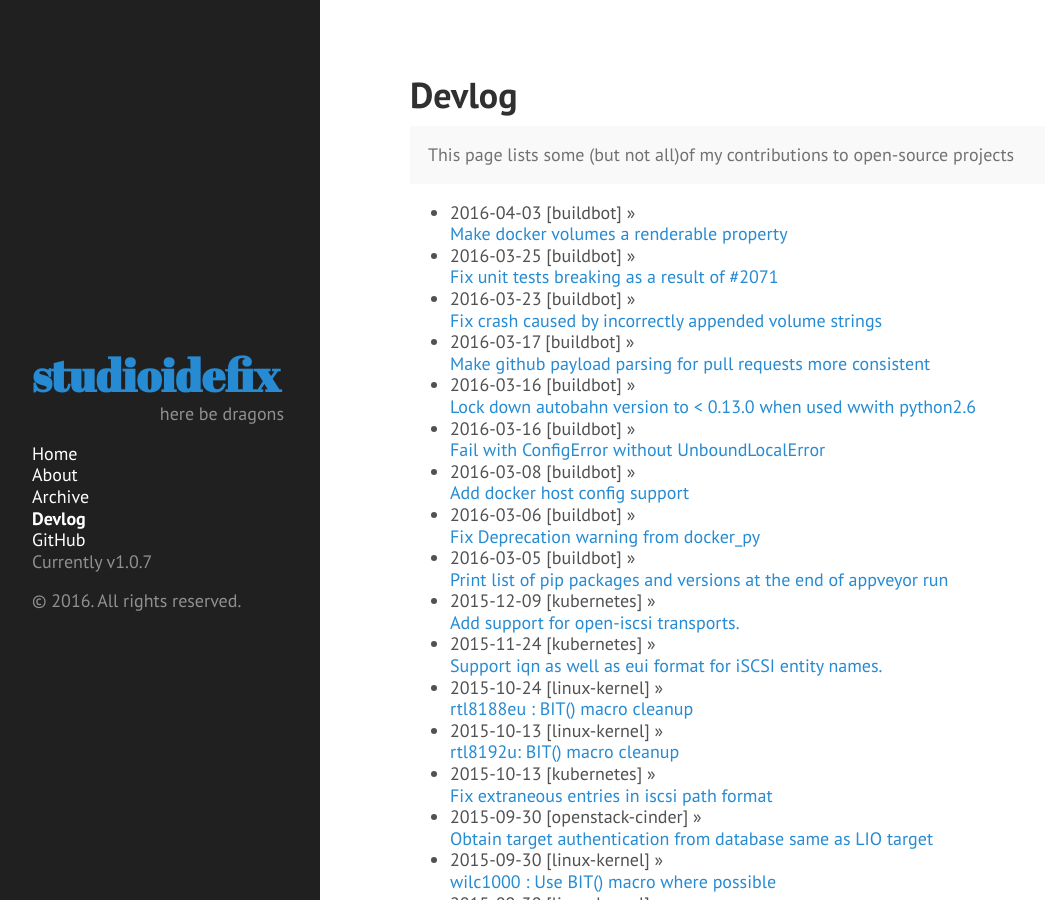
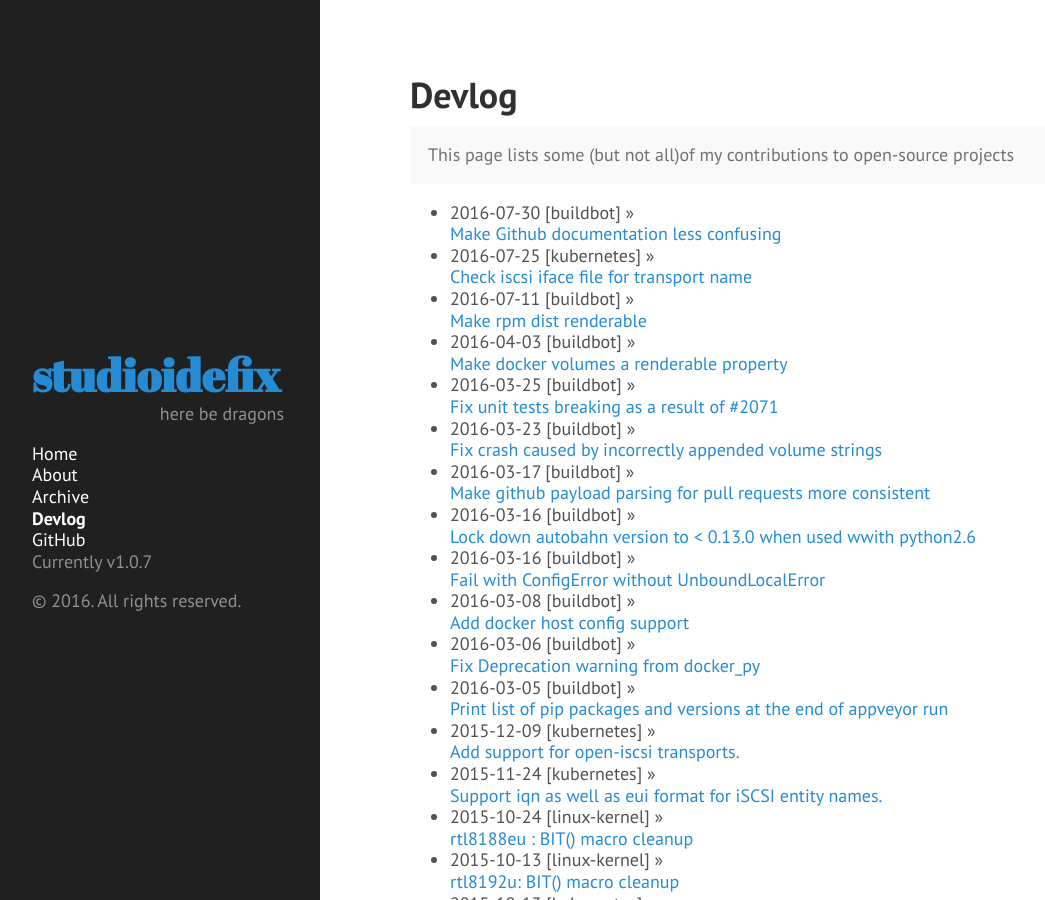
Before and after one commit to anish/anish.github.io, a Jekyll site: the page built from devlog.md, in a window 1280 px wide and 900 px high. Shown: the whole window, without its empty margins (4-1049 px from the left). Built offline with Jekyll 4.4.1, drawn with Linux system fonts in a browser that asks for light colours.

Commit message:
Update devlog as of 8/1/2016

```diff
--- a/devlog.md
+++ b/devlog.md
@@ -10,6 +10,9 @@ git log --author=Anish --format="* %cd [wireshark] &raquo;<br> [%s](https://code
 <p class="message">
   This page lists some (but not all)of my contributions to open-source projects
 </p>
+* 2016-07-30 [buildbot] &raquo;<br> [Make Github documentation less confusing](https://github.com/buildbot/buildbot/commit/c3b5c83a332de1ba30557d9c7cb0743cee2483e4)
+* 2016-07-25 [kubernetes] &raquo;<br> [Check iscsi iface file for transport name](https://github.com/kubernetes/kubernetes/commit/531a961a96efef2be1640f240d6039ff6e7908b1)
+* 2016-07-11 [buildbot] &raquo;<br> [Make rpm dist renderable](https://github.com/buildbot/buildbot/commit/eaa3d38aeb2862635efc3a2d55dfcd23bcee5952)
 * 2016-04-03 [buildbot] &raquo;<br> [Make docker volumes a renderable property](https://github.com/buildbot/buildbot/commit/d8b2d11d670564f0af544f1637a7fc39e01a5d09)
 * 2016-03-25 [buildbot] &raquo;<br> [Fix unit tests breaking as a result of #2071](https://github.com/buildbot/buildbot/commit/bec055ae47e614486d39ec459462b2fba2196b93)
 * 2016-03-23 [buildbot] &raquo;<br> [Fix crash caused by incorrectly appended volume strings](https://github.com/buildbot/buildbot/commit/369da646cf91d7c029e7abc7524489e25f1f343e)
```
